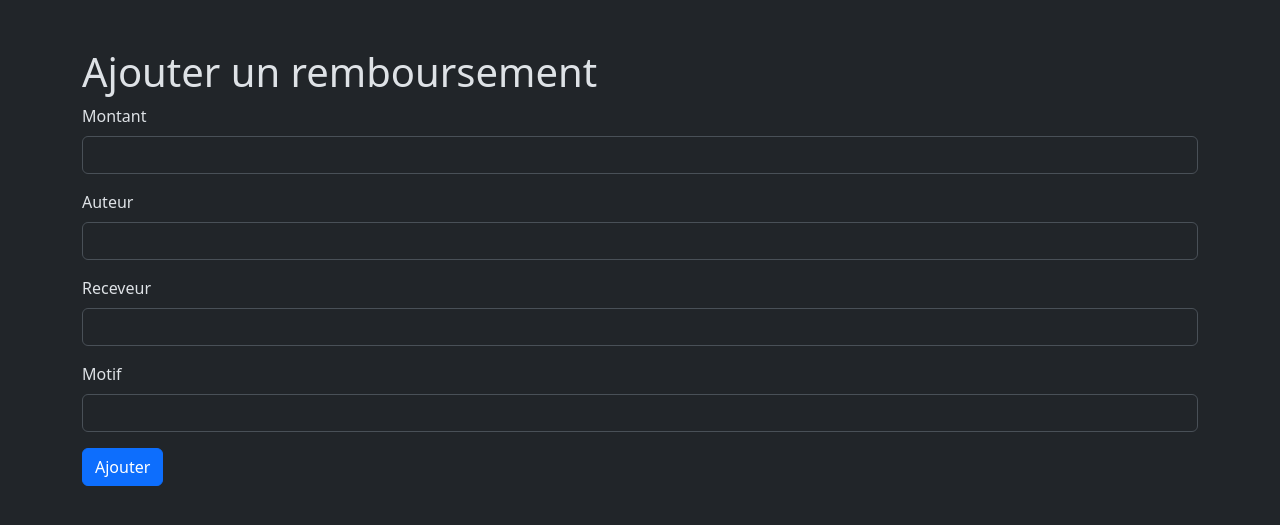
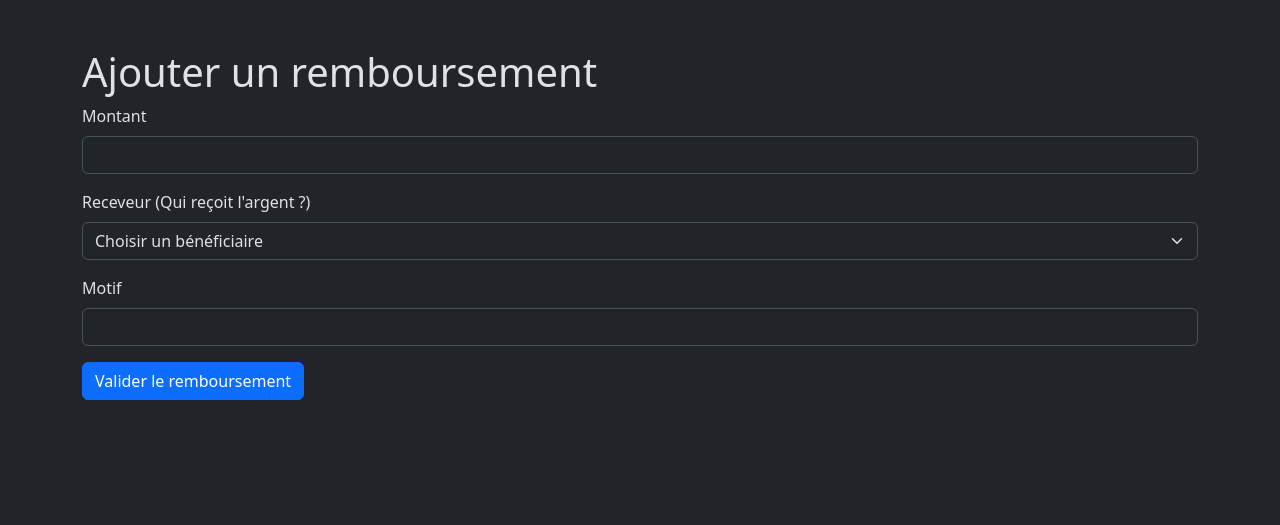
Before and after one commit to astralamycal/Projet_Fair_Count, a PHP site: template prototype/templates/member/createRemboursement.html.twig in a window 1280 px wide. Shown: the part 56-581 px from the top of the page. Run offline with PHP 8.4, Linux system fonts and the light colour scheme; the template is opened without the code that fills it: most values are stand-ins (such as "Sample title", 1, 10 or a date in 2020); some libraries are stand-ins or nearby versions.

Commit message:
Enhance remboursement form and profile display for improved user experience

```diff
--- a/prototype/controllers/UserController.php
+++ b/prototype/controllers/UserController.php
@@ -247,6 +247,7 @@ class UserController extends AbstractController
         if (isset($_SESSION['id'])) {
             $depenseManager = new DepenseManager();
             $depense = $depenseManager->findById($_GET['id']);
+            $depense = $depense->toArray();
 
             $this->render('member/showDepense.html.twig', ['depense' => $depense]);
         } else {
--- a/prototype/templates/member/createRemboursement.html.twig
+++ b/prototype/templates/member/createRemboursement.html.twig
@@ -7,25 +7,33 @@
 {% block main %}
     <main class="py-5 container">
         <h1>Ajouter un remboursement</h1>
+
         <form method="post" action="index.php?route=addRemboursement">
+
             <fieldset class="mb-3">
                 <label for="montant" class="form-label">Montant</label>
-                <input type="montant" name="montant" id="montant" class="form-control">
+                <input type="number" name="montant" id="montant" class="form-control" required>
             </fieldset>
+
             <fieldset class="mb-3">
-                <label for="auteur" class="form-label">Auteur</label>
-                <input type="auteur" name="auteur" id="auteur" class="form-control">
+                <label for="receveur-id" class="form-label">Receveur (Qui reçoit l'argent ?)</label>
+                <select class="form-select" id="receveur-id" name="receveur_id" required>
+                    <option selected disabled>Choisir un bénéficiaire</option>
+
+                    {% for user in users %}
+                        <option value="{{ user.id }}">{{ user.username }}</option>
+                    {% endfor %}
+
+                </select>
             </fieldset>
-            <fieldset class="mb-3">
-                <label for="receveur" class="form-label">Receveur</label>
-                <input type="receveur" name="receveur" id="receveur" class="form-control">
-            </fieldset>
+
             <fieldset class="mb-3">
                 <label for="motif" class="form-label">Motif</label>
-                <input type="motif" name="motif" id="motif" class="form-control">
+                <input type="text" name="motif" id="motif" class="form-control" required>
             </fieldset>
+
             <fieldset>
-                <button type="submit" class="btn btn-primary">Ajouter</button>
+                <button type="submit" class="btn btn-primary">Valider le remboursement</button>
             </fieldset>
         </form>
     </main>
```
Also changed, not shown: prototype/templates/member/profile.html.twig (+14 -23 lines).
